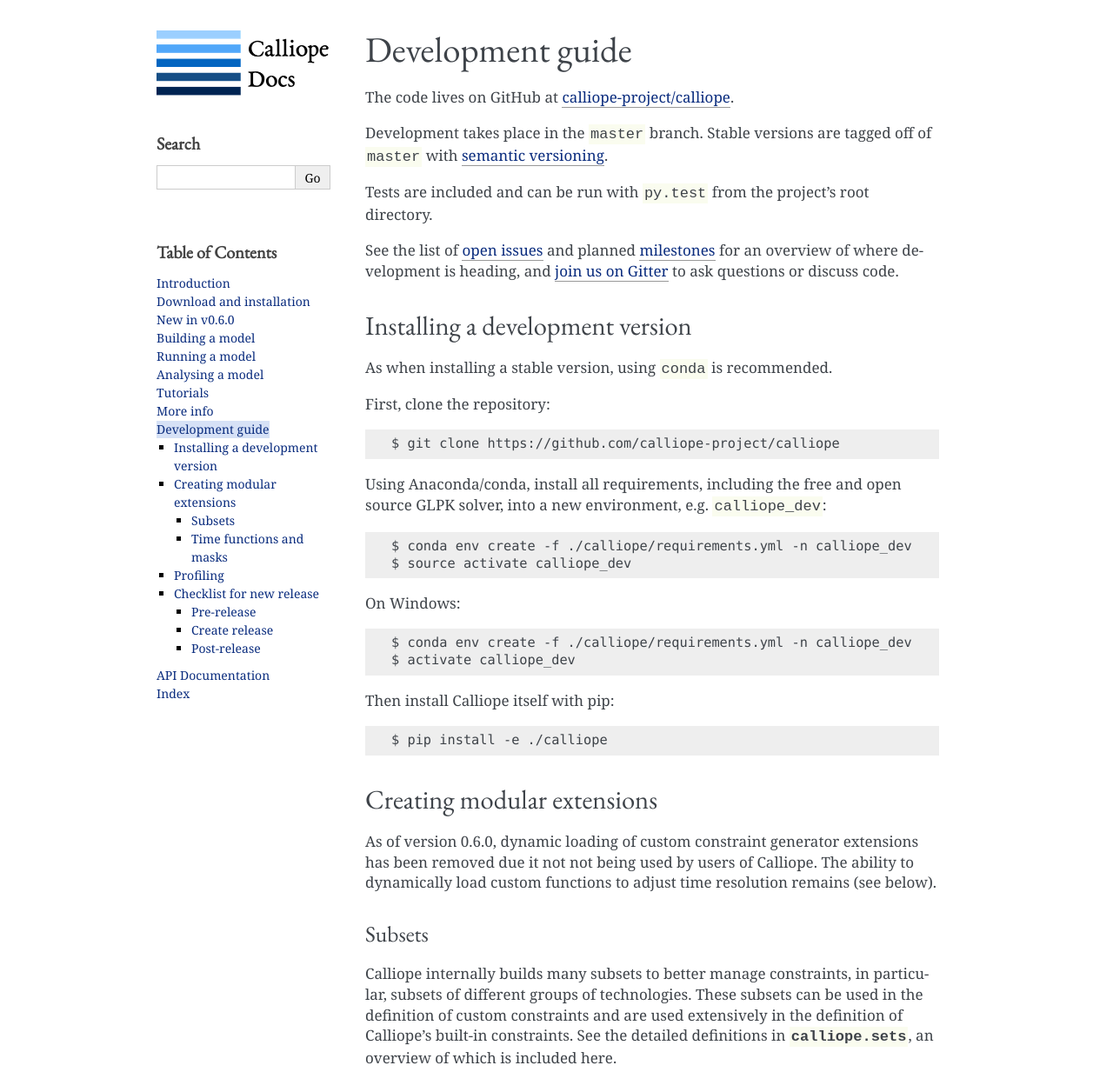
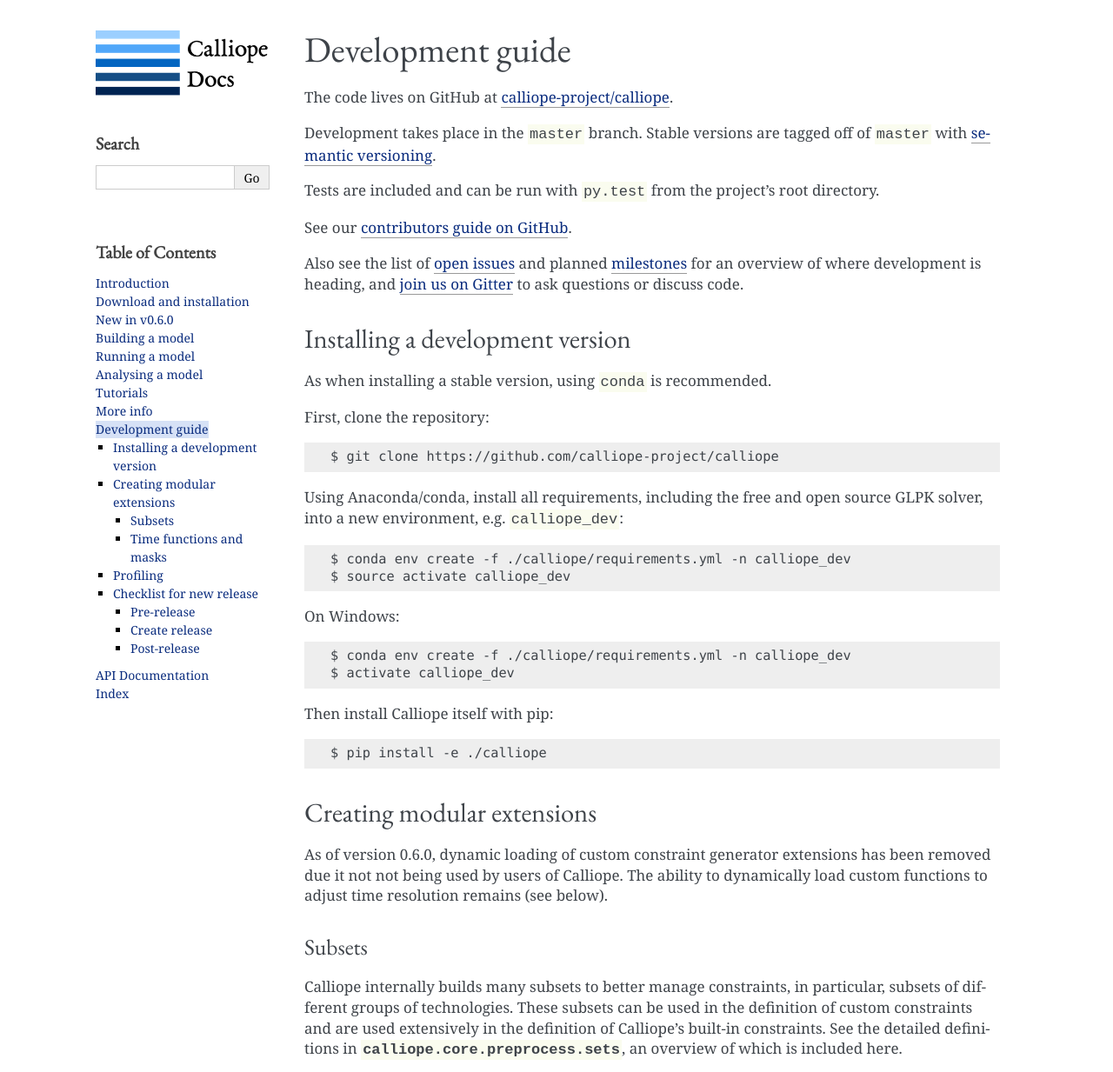
Before and after one commit to calliope-project/calliope, a Sphinx documentation site: the page built from doc/user/develop.rst, in a window 1280 px wide and 1400 px high, cut to the strip 0-1233 px from the top of the window. Shown: the whole strip at 87% size. Built offline with Sphinx 7.4.7, drawn with Linux system fonts in a browser that asks for light colours; pages that are not in the unit, such as notebooks, are missing from menus; a script that is not in the unit is left out; some of the changed text lies outside the part shown.

Commit message:
Doc updates

```diff
--- a/doc/_themes/flask_calliope/static/flasky.css_t
+++ b/doc/_themes/flask_calliope/static/flasky.css_t
@@ -6,7 +6,8 @@
  * :license: Flask Design License, see LICENSE for details.
  */
 
-{% set page_width = '940px' %}
+{% set page_width_min = '940px' %}
+{% set page_width_max = '1080px' %}
 {% set sidebar_width = '220px' %}
 {% set sidebar_width_withoutpadding = '200px' %}
 
@@ -24,7 +25,8 @@
 }
 
 div.document {
-    width: {{ page_width }};
+    min-width: {{ page_width_min }};
+    max-width: {{ page_width_max }};
     margin: 30px auto 0 auto;
 }
 
@@ -65,7 +67,8 @@
 }
 
 div.footer {
-    width: {{ page_width }};
+    min-width: {{ page_width_min }};
+    max-width: {{ page_width_max }};
     margin: 20px auto 30px auto;
     font-size: 14px;
     color: #888;
--- a/doc/user/develop.rst
+++ b/doc/user/develop.rst
@@ -9,7 +9,9 @@
 
 Tests are included and can be run with ``py.test`` from the project's root directory.
 
-See the list of `open issues <https://github.com/calliope-project/calliope/issues>`_ and planned `milestones <https://github.com/calliope-project/calliope/milestones>`_ for an overview of where development is heading, and `join us on Gitter <https://gitter.im/calliope-project/calliope>`_ to ask questions or discuss code.
+See our `contributors guide on GitHub <https://github.com/calliope-project/calliope/blob/master/CONTRIBUTING.md>`_.
+
+Also see the list of `open issues <https://github.com/calliope-project/calliope/issues>`_ and planned `milestones <https://github.com/calliope-project/calliope/milestones>`_ for an overview of where development is heading, and `join us on Gitter <https://gitter.im/calliope-project/calliope>`_ to ask questions or discuss code.
 
 --------------------------------
 Installing a development version
@@ -44,7 +46,7 @@
 Subsets
 -------
 
-Calliope internally builds many subsets to better manage constraints, in particular, subsets of different groups of technologies. These subsets can be used in the definition of custom constraints and are used extensively in the definition of Calliope's built-in constraints. See the detailed definitions in :mod:`calliope.sets`, an overview of which is included here.
+Calliope internally builds many subsets to better manage constraints, in particular, subsets of different groups of technologies. These subsets can be used in the definition of custom constraints and are used extensively in the definition of Calliope's built-in constraints. See the detailed definitions in :mod:`calliope.core.preprocess.sets`, an overview of which is included here.
 
 .. include:: ../../calliope/core/preprocess/sets.py
    :start-after: ###PART TO INCLUDE IN DOCUMENTATION STARTS HERE###
@@ -53,7 +55,7 @@
 Time functions and masks
 ------------------------
 
-Custom functions that adjust time resolution can be loaded dynamically during model initialization. By default, Calliope first checks whether the name of a function or time mask refers to a function from the :mod:`calliope.time_masks` or :mod:`calliope.time_functions` module, and if not, attempts to load the function from an importable module:
+Custom functions that adjust time resolution can be loaded dynamically during model initialization. By default, Calliope first checks whether the name of a function or time mask refers to a function from the :mod:`calliope.core.time.masks` or :mod:`calliope.core.time.funcs` module, and if not, attempts to load the function from an importable module:
 
 .. code-block:: yaml
 
```
Also changed, not shown: doc/user/analysing.rst (+17 -8 lines).
